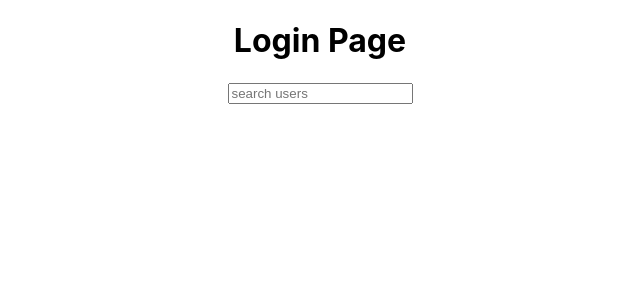
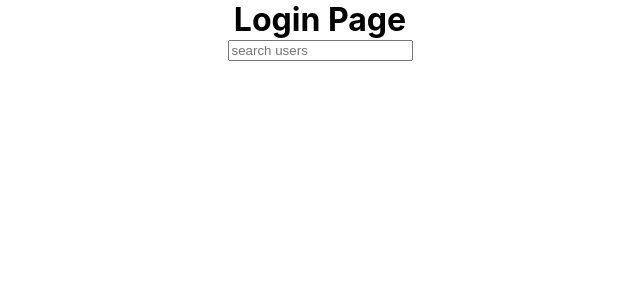
Before and after one commit to aweissman11/gitGames, a React (Create React App) app: page / in a window 1280 px wide. Shown: the top 300 px of the page, without its empty margins (320-960 px from the left). Built offline with nearby package versions, Linux system fonts and the light colour scheme.

Commit message:
whole app css

```diff
--- a/src/App.css
+++ b/src/App.css
@@ -1,3 +1,9 @@
+* {
+  margin: 0;
+  box-sizing: border-box;
+  object-fit: contain;
+}
+
 .App {
   text-align: center;
 }
```
